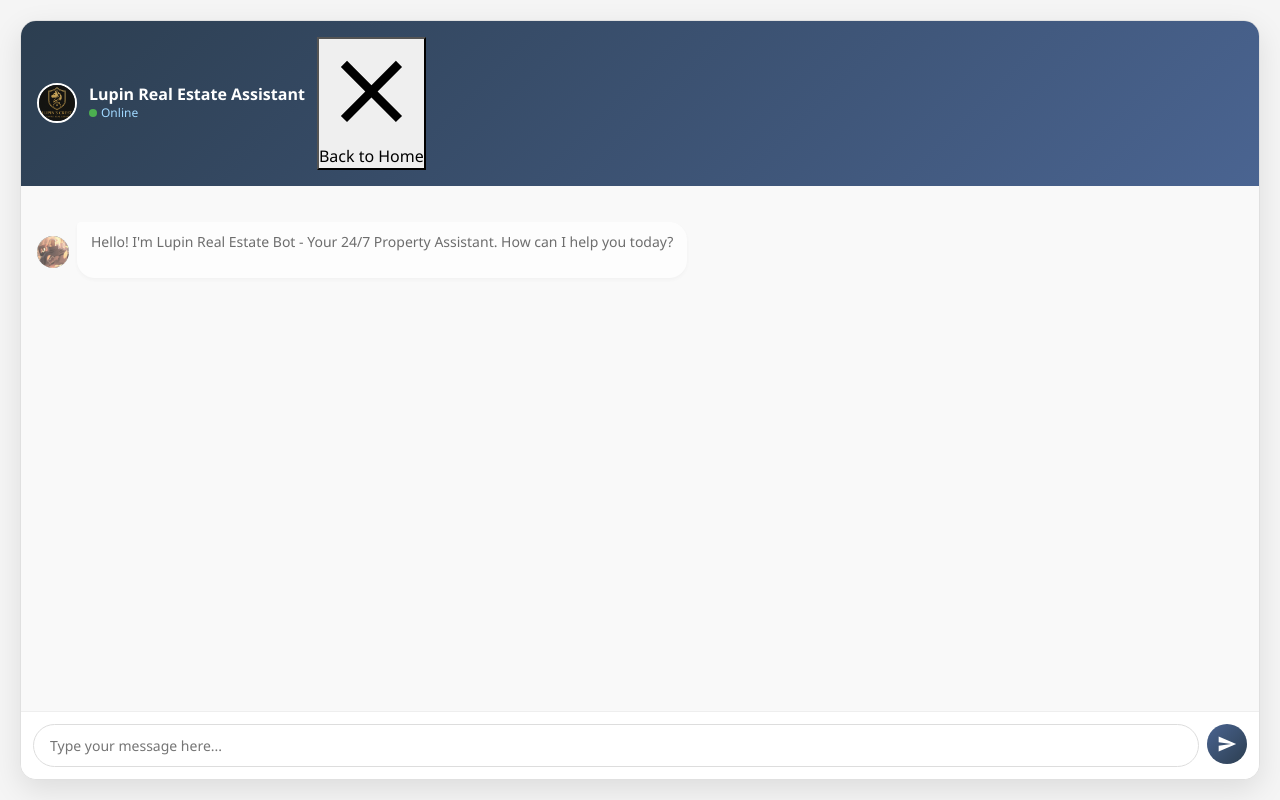
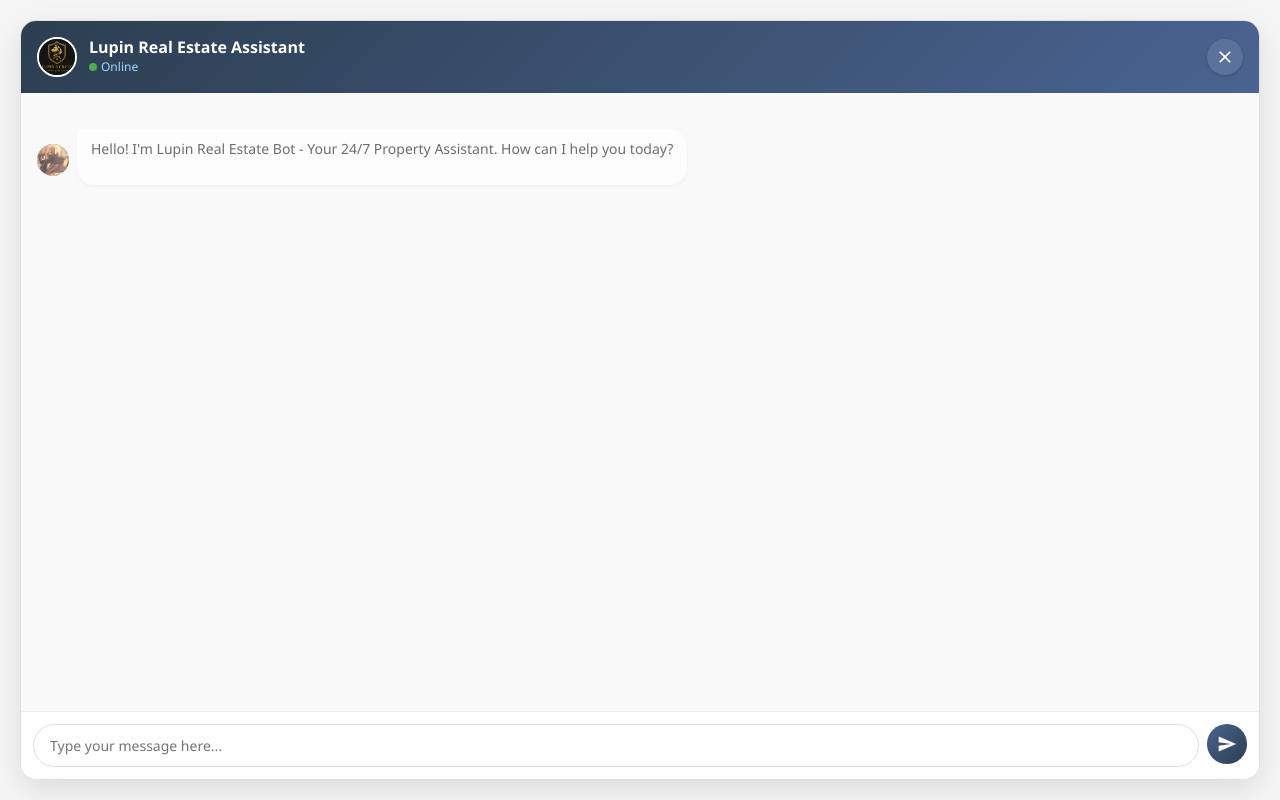
Before and after one commit to LupinRyan/ryanrealestate, a React (Create React App) app: page /chatbot in a window 1280 px wide. Built offline with nearby package versions, Linux system fonts and the light colour scheme.

Commit message:
Update Chatbot.css

```diff
--- a/src/components/styling/Chatbot.css
+++ b/src/components/styling/Chatbot.css
@@ -28,6 +28,7 @@
 }
 
 .chatbot-header {
+  position: relative;
   background: linear-gradient(135deg, #2c3e50, #4a6491);
   color: white;
   padding: 16px;
@@ -183,3 +184,93 @@
 .chatbot-messages::-webkit-scrollbar-thumb:hover {
   background: #a8a8a8;
 }
+
+/* Enhanced Close Button with Animations */
+.chatbot-close-btn {
+  position: absolute;
+  right: 16px;
+  top: 50%;
+  transform: translateY(-50%);
+  background: rgba(255, 255, 255, 0.1);
+  border: none;
+  color: white;
+  cursor: pointer;
+  width: 36px;
+  height: 36px;
+  display: flex;
+  align-items: center;
+  justify-content: center;
+  border-radius: 50%;
+  transition: all 0.3s cubic-bezier(0.25, 0.8, 0.25, 1);
+  box-shadow: 0 1px 3px rgba(0, 0, 0, 0.2);
+  overflow: hidden;
+}
+
+.chatbot-close-btn::before {
+  content: '';
+  position: absolute;
+  top: 0;
+  left: 0;
+  width: 100%;
+  height: 100%;
+  background: rgba(255, 255, 255, 0);
+  border-radius: 50%;
+  transition: all 0.3s ease;
+  z-index: 0;
+}
+
+.chatbot-close-btn:hover {
+  background: rgba(255, 255, 255, 0.2);
+  transform: translateY(-50%) scale(1.1);
+  box-shadow: 0 4px 8px rgba(0, 0, 0, 0.2);
+}
+
+.chatbot-close-btn:active {
+  transform: translateY(-50%) scale(0.95);
+}
+
+.chatbot-close-btn svg {
+  width: 20px;
+  height: 20px;
+  position: relative;
+  z-index: 1;
+  transition: transform 0.3s ease;
+}
+
+.chatbot-close-btn:hover svg {
+  transform: rotate(90deg);
+}
+
+/* Pulse animation when first rendered */
+@keyframes pulse {
+  0% { transform: translateY(-50%) scale(1); }
+  50% { transform: translateY(-50%) scale(1.1); }
+  100% { transform: translateY(-50%) scale(1); }
+}
+
+.chatbot-close-btn {
+  animation: pulse 1.5s ease-in-out 2s 2;
+}
+
+/* Tooltip animation */
+.close-tooltip {
+  position: absolute;
+  right: 100%;
+  top: 50%;
+  transform: translateY(-50%);
+  background: rgba(0, 0, 0, 0.7);
+  color: white;
+  padding: 4px 8px;
+  border-radius: 4px;
+  font-size: 12px;
+  white-space: nowrap;
+  opacity: 0;
+  pointer-events: none;
+  transition: all 0.3s ease;
+  margin-right: 8px;
+}
+
+.chatbot-close-btn:hover .close-tooltip {
+  opacity: 1;
+  margin-right: 12px;
+}
```
